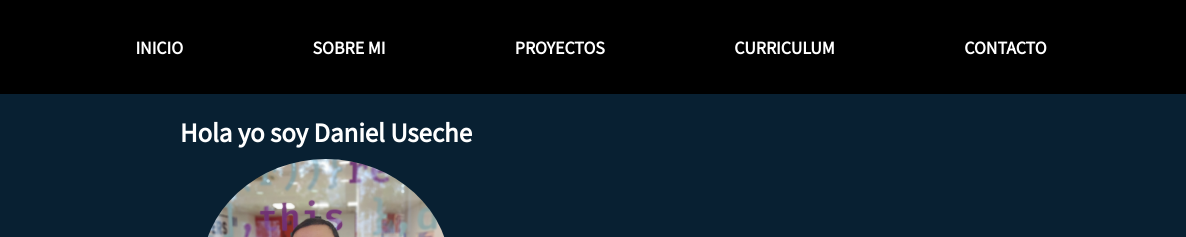
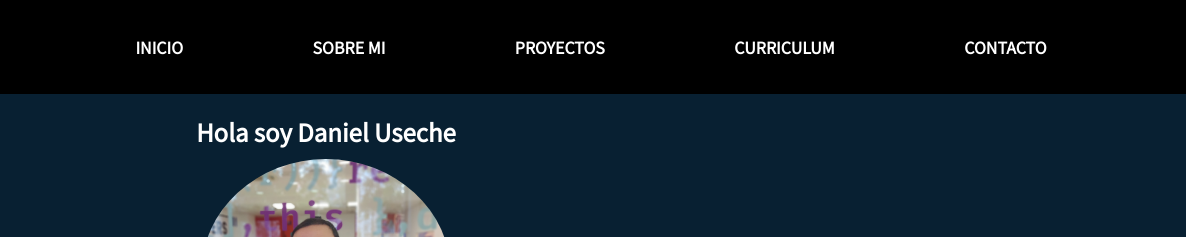
Before and after one commit to usechedaniel88/portafolio, a plain HTML site: page index.html in a window 1280 px wide. Shown: the top 237 px of the page, 94-1280 px from the left. Drawn offline with Linux system fonts and the light colour scheme.

Commit message:
actualizacion3

```diff
--- a/index.html
+++ b/index.html
@@ -41,7 +41,7 @@
             <!--INICIO CONTENIDO-SOBRE MI-->
             <section id="about-me">
                 <div class="about-me-left">
-                    <h1>Hola yo soy Daniel Useche</h1>
+                    <h1>Hola soy Daniel Useche</h1>
                     <img class="dani-image" src="./images/imagen2.jpg">
                     <p>
                         Soy desarrollador fullstack. Estudio programación porque siempre me ha gustado la tecnología. Por esa misma razón acabé tomando el camino del desarrollo web, ya que se ha convertido para mí en una profesión que me encanta. Dedicarme a la programación me implica estar continuamente aprendiendo y buscando nuevas soluciones. Y es por ello que para reforzar mis conocimientos estoy haciendo un bootcamp en Factoría F5 y a través de esta academia me ha permitido enfrentarme a nuevos retos y conocer tanto del frontend como del backend y desarrollar el pensamiento lógico.
```
